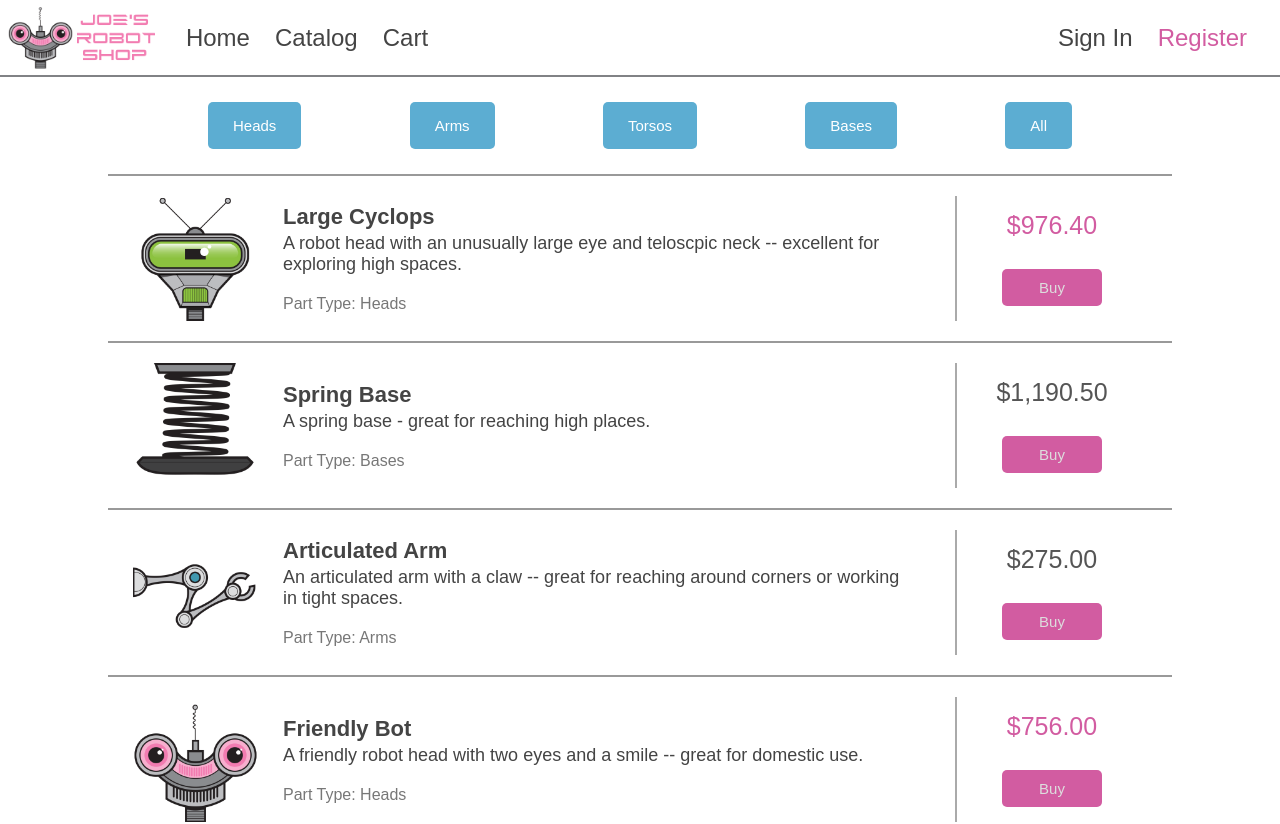
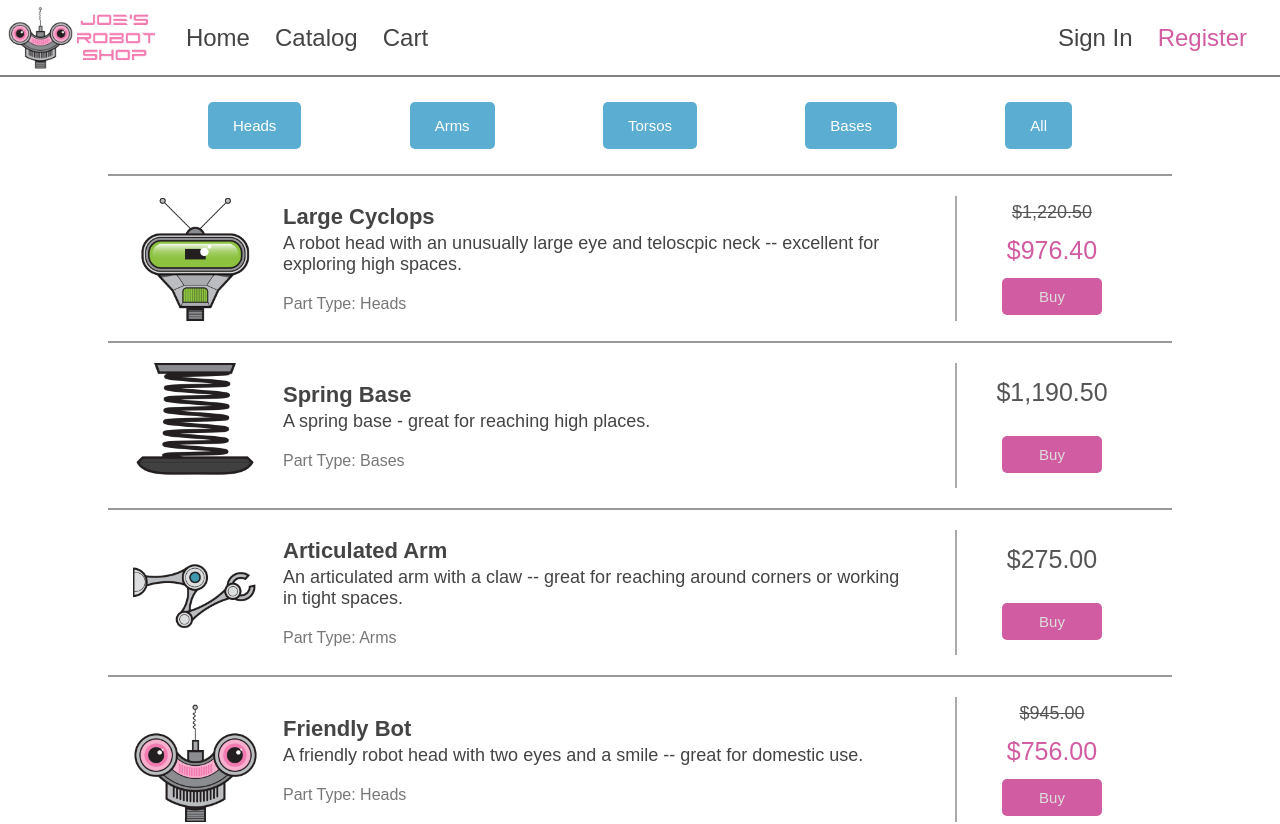
Before and after one commit to andyalmeida/joes-robot-shop, an Angular app: page / in a window 1280 px wide. Shown: the top 824 px of the page. Built offline with nearby package versions, Linux system fonts and the light colour scheme.

Commit message:
Add discount styling and logic to product pricing in catalog component

```diff
--- a/src/app/catalog/catalog.component.html
+++ b/src/app/catalog/catalog.component.html
@@ -20,9 +20,8 @@
               </div>
             </div>
             <div class="price">
-              @if (product.discount === 0) {
-                <div>{{ product.price | currency:'USD' }}</div>
-              } @else {
+              <div [ngClass]="getDiscountedClass(product)">{{ product.price | currency:'USD' }}</div>
+              @if(product.discount > 0) {
                 <div class="discount">
                   {{ (product.price * (1 - product.discount)) | currency:'USD' }}
                 </div>
--- a/src/app/catalog/catalog.component.scss
+++ b/src/app/catalog/catalog.component.scss
@@ -77,3 +77,8 @@
   padding: 10px;
   width: 100px;
 }
+
+.strikethrough {
+  font-size: 18px;
+  text-decoration: line-through;
+}
--- a/src/app/catalog/catalog.component.ts
+++ b/src/app/catalog/catalog.component.ts
@@ -199,4 +199,8 @@ export class CatalogComponent {
       ? this.products
       : this.products.filter(product => product.category === this.filter);
   }
+
+  getDiscountedClass(product: IProduct) {
+    return product.discount > 0 ? ['strikethrough'] : [];
+  }
 }
```
